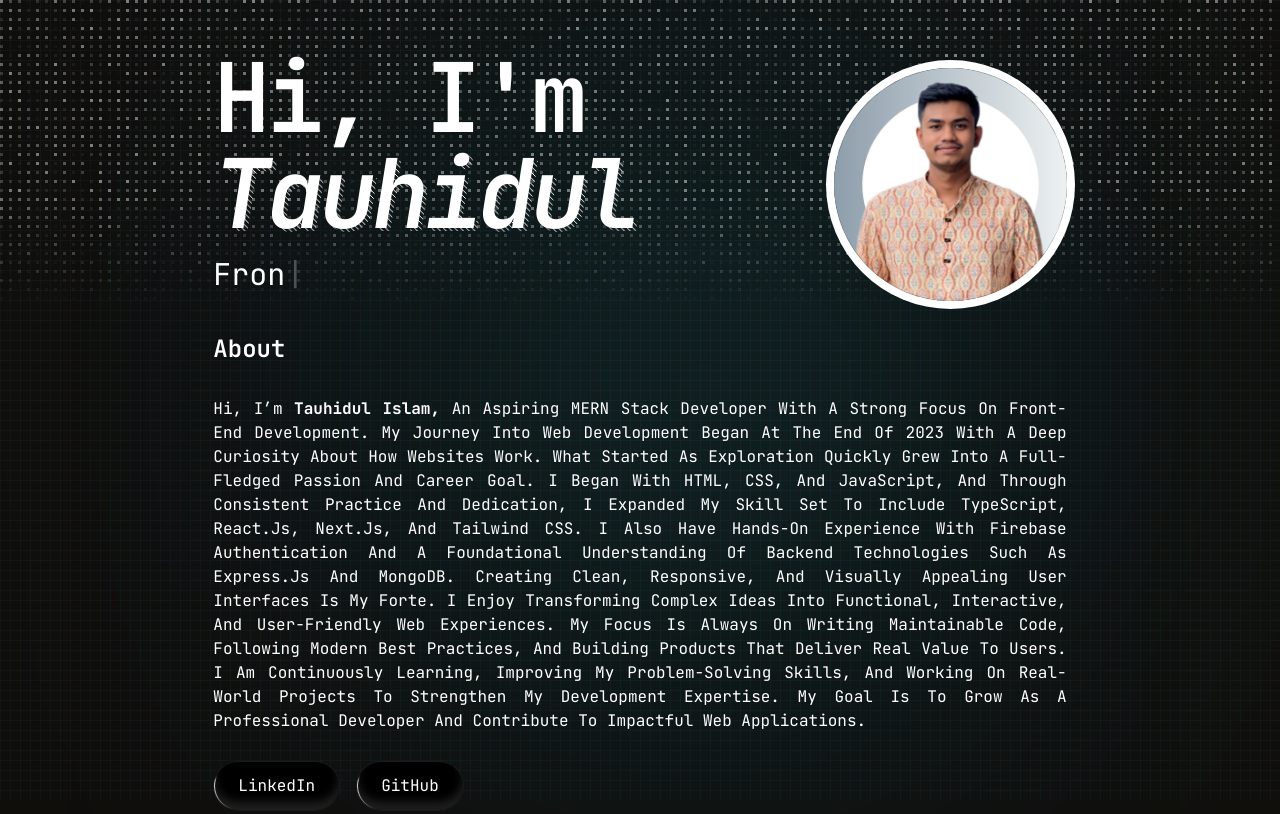
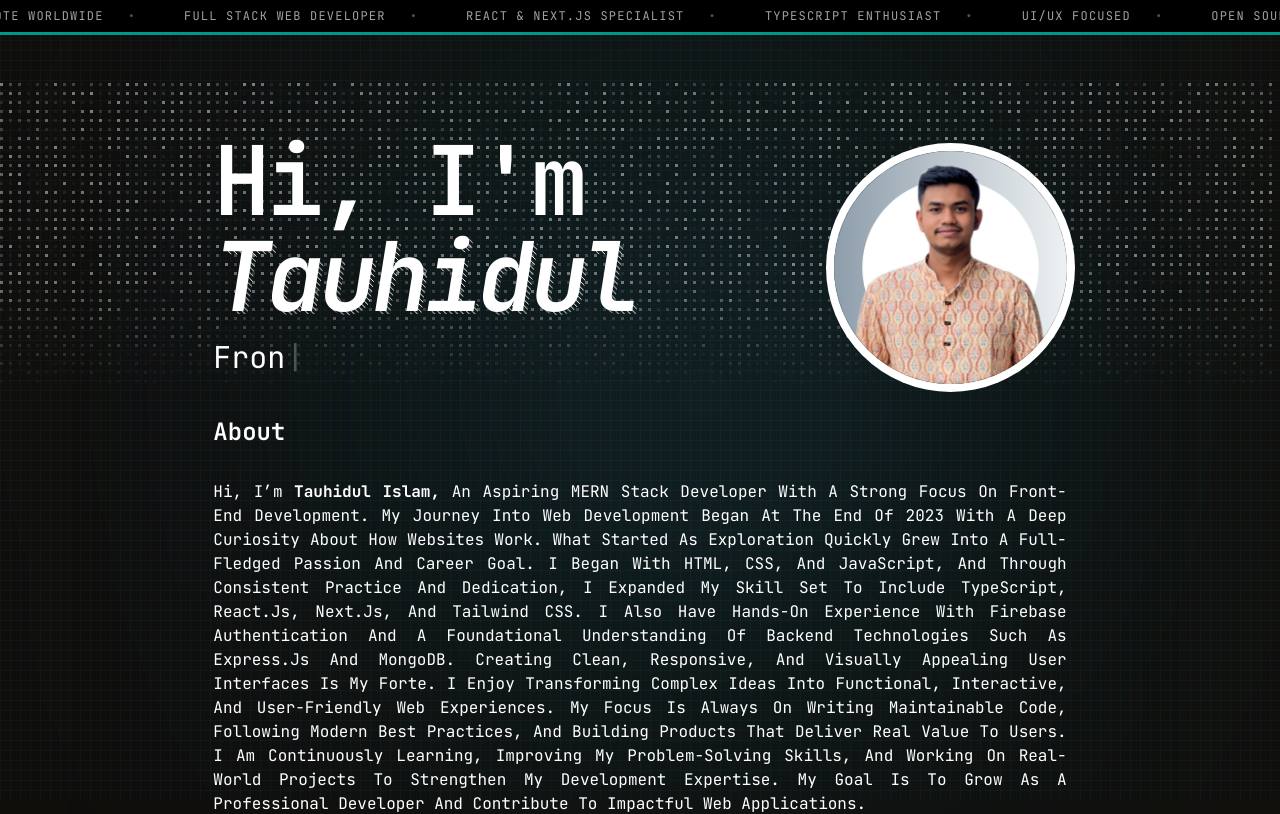
Before and after one commit to tsakib2000/Next-Portfolio, a Next.js app: page / in a window 1280 px wide. Shown: the top 814 px of the page. Built offline with nearby package versions, Linux system fonts and the light colour scheme.

Commit message:
added scrolling texts

```diff
--- a/app/globals.css
+++ b/app/globals.css
@@ -232,3 +232,12 @@ select {
 ::view-transition-old(root), ::view-transition-new(root) {
     animation: none;
     mix-blend-mode: normal;}
+
+@keyframes marquee {
+  0% { transform: translateX(0); }
+  100% { transform: translateX(-33.333%); }
+}
+
+.animate-marquee {
+  animation: marquee 20s linear infinite;
+}
--- a/app/layout.tsx
+++ b/app/layout.tsx
@@ -4,6 +4,7 @@ import "./globals.css";
 import MouseTrail from "@/components/MouseTrail";
 import { SmoothCursor } from "@/components/ui/smooth-cursor";
 import ScrollProgress from "@/components/Scroll-Progress-bar";
+import ScrollingText from "@/components/ScrollingText";
 
 const geistSans = Geist({
   variable: "--font-geist-sans",
@@ -31,9 +32,12 @@ export default function RootLayout({
       suppressHydrationWarning
         className={`${geistSans.variable} ${geistMono.variable} antialiased`}
       >
-        <ScrollProgress height={5} className="bg-teal-600"/>
+        <div className="sticky top-0 z-50">
+          <ScrollingText />
+          <ScrollProgress height={3} className="bg-teal-600"/>
+        </div>
         {/* <MouseTrail  imageSrc="/vercel.svg" maxTrails={15} /> */}
-        {children}
+        <div className="pt-12">{children}</div>
       </body>
     </html>
   );
--- a/components/Scroll-Progress-bar.tsx
+++ b/components/Scroll-Progress-bar.tsx
@@ -47,9 +47,11 @@ export default function ScrollProgress(props: Props) {
 	}, [containerRef]);
 
 	return (
-		<div
-			className={`fixed top-0 left-0 w-full bg-teal-500 ${className}`}
-			style={{ width: `${scrollProgress}%`, height: `${height}px`, zIndex: 99999 }}
-		/>
+		<div className={`w-full ${className}`} style={{ height: `${height}px` }}>
+			<div
+				className="h-full bg-teal-500 transition-[width] duration-150"
+				style={{ width: `${scrollProgress}%` }}
+			/>
+		</div>
 	);
 }
--- /dev/null
+++ b/components/ScrollingText.tsx
@@ -0,0 +1,29 @@
+"use client";
+
+const items = [
+  "Based in Dhaka, Bangladesh",
+  "Available for Work",
+  "Remote Worldwide",
+  "Full Stack Web Developer",
+  "React & Next.js Specialist",
+  "TypeScript Enthusiast",
+  "UI/UX Focused",
+  "Open Source Contributor",
+];
+
+export default function ScrollingText() {
+  const repeated = [...items, ...items, ...items];
+
+  return (
+    <div className="w-full overflow-hidden bg-black py-2">
+      <div className="flex w-max animate-marquee whitespace-nowrap">
+        {repeated.map((item, i) => (
+          <span key={i} className="mx-6 text-xs tracking-widest uppercase text-neutral-400">
+            {item}
+            <span className="ml-6 text-neutral-600">•</span>
+          </span>
+        ))}
+      </div>
+    </div>
+  );
+}
```
